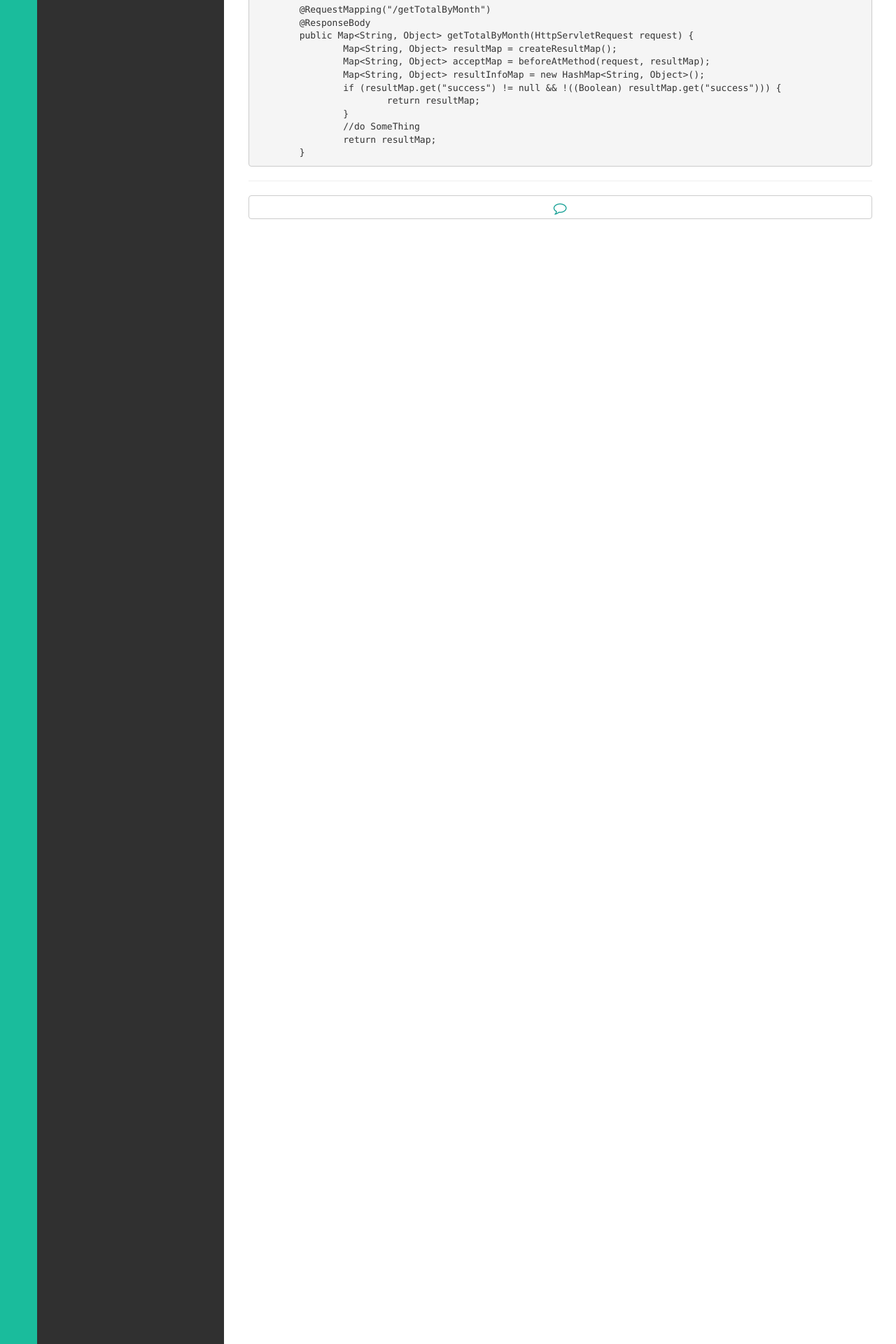
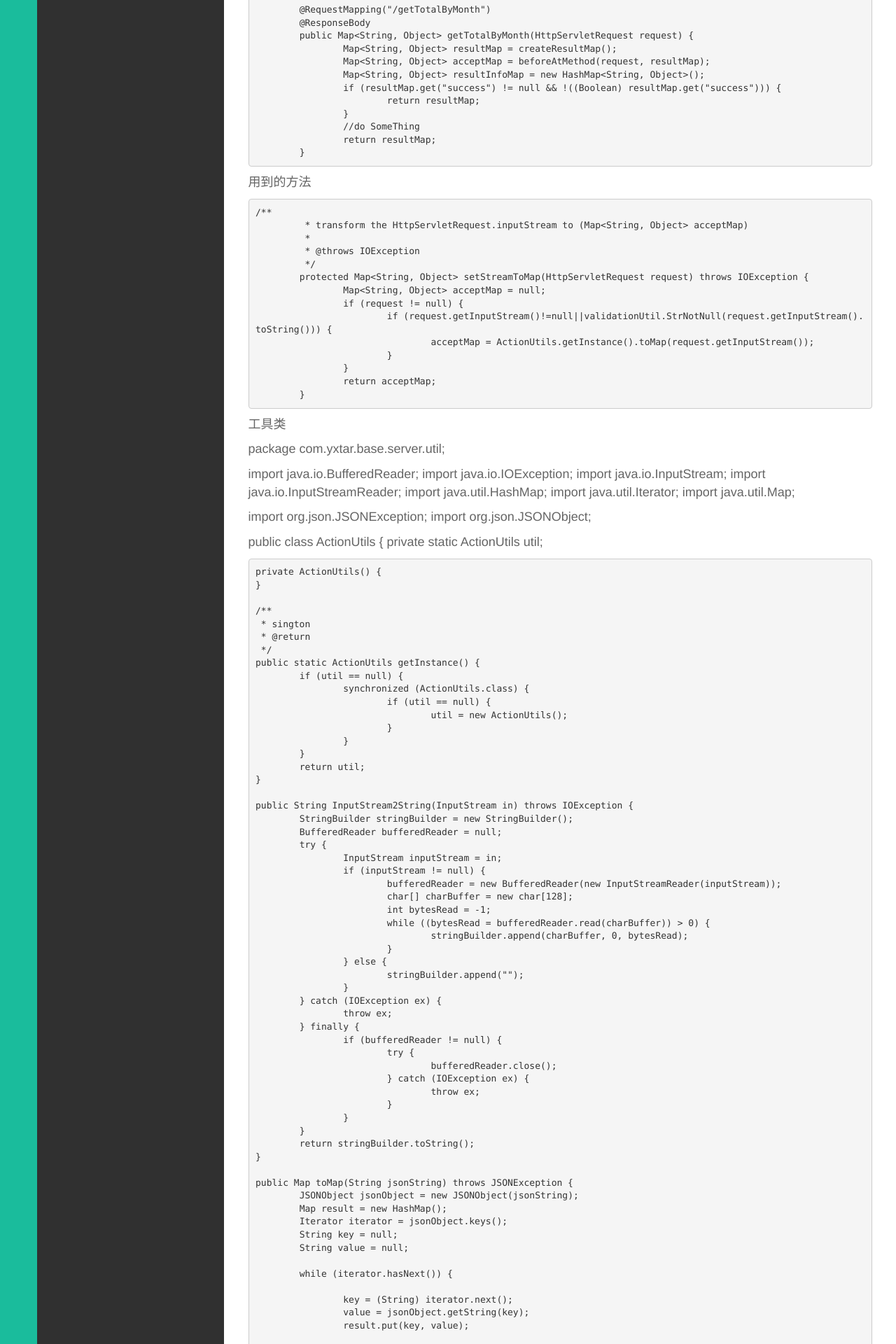
Before and after one commit to simplelist/simplelist.github.io, a Jekyll site: the page built from _posts/技术/2015-06-30-DeCrypt.md, in a window 1280 px wide. Shown: the part 719-2639 px from the top of the page at 70% size. Built offline with Jekyll 4.4.1, drawn with Linux system fonts in a browser that asks for light colours; nearby versions of some CDN libraries; library files that are not in the unit come from our copies; some of the changed text lies outside the part shown.

Commit message:
util method class

````diff
--- a/_posts/技术/2015-06-30-DeCrypt.md
+++ b/_posts/技术/2015-06-30-DeCrypt.md
@@ -51,3 +51,137 @@ protected  Map<String, Object> beforeAtMethod(HttpServletRequest request, Map<St
 		return resultMap;
 	}
 ```
+
+用到的方法
+```
+/**
+	 * transform the HttpServletRequest.inputStream to (Map<String, Object> acceptMap)
+	 *
+	 * @throws IOException
+	 */
+	protected Map<String, Object> setStreamToMap(HttpServletRequest request) throws IOException {
+		Map<String, Object> acceptMap = null;
+		if (request != null) {
+			if (request.getInputStream()!=null||validationUtil.StrNotNull(request.getInputStream().toString())) {
+				acceptMap = ActionUtils.getInstance().toMap(request.getInputStream());
+			}
+		}
+		return acceptMap;
+	}
+```
+
+工具类
+
+package com.yxtar.base.server.util;
+
+import java.io.BufferedReader;
+import java.io.IOException;
+import java.io.InputStream;
+import java.io.InputStreamReader;
+import java.util.HashMap;
+import java.util.Iterator;
+import java.util.Map;
+
+import org.json.JSONException;
+import org.json.JSONObject;
+
+public class ActionUtils {
+	private static ActionUtils util;
+
+	private ActionUtils() {
+	}
+
+	/**
+	 * sington
+	 * @return
+	 */
+	public static ActionUtils getInstance() {
+		if (util == null) {
+			synchronized (ActionUtils.class) {
+				if (util == null) {
+					util = new ActionUtils();
+				}
+			}
+		}
+		return util;
+	}
+
+	public String InputStream2String(InputStream in) throws IOException {
+		StringBuilder stringBuilder = new StringBuilder();
+		BufferedReader bufferedReader = null;
+		try {
+			InputStream inputStream = in;
+			if (inputStream != null) {
+				bufferedReader = new BufferedReader(new InputStreamReader(inputStream));
+				char[] charBuffer = new char[128];
+				int bytesRead = -1;
+				while ((bytesRead = bufferedReader.read(charBuffer)) > 0) {
+					stringBuilder.append(charBuffer, 0, bytesRead);
+				}
+			} else {
+				stringBuilder.append("");
+			}
+		} catch (IOException ex) {
+			throw ex;
+		} finally {
+			if (bufferedReader != null) {
+				try {
+					bufferedReader.close();
+				} catch (IOException ex) {
+					throw ex;
+				}
+			}
+		}
+		return stringBuilder.toString();
+	}
+
+	public Map toMap(String jsonString) throws JSONException {
+		JSONObject jsonObject = new JSONObject(jsonString);
+		Map result = new HashMap();
+		Iterator iterator = jsonObject.keys();
+		String key = null;
+		String value = null;
+
+		while (iterator.hasNext()) {
+
+			key = (String) iterator.next();
+			value = jsonObject.getString(key);
+			result.put(key, value);
+
+		}
+		return result;
+
+	}
+
+	public Map toMap(InputStream in) {
+		String jsonString = null;
+		try {
+			jsonString = InputStream2String(in);
+		} catch (IOException e) {
+			e.printStackTrace();
+		}
+		Map result = new HashMap();
+		JSONObject jsonObject = null;
+		try {
+			jsonObject = new JSONObject(jsonString);
+		} catch (JSONException e) {
+			e.printStackTrace();
+		}
+
+		Iterator iterator = jsonObject.keys();
+		String key = null;
+		String value = null;
+		while (iterator.hasNext()) {
+			key = (String) iterator.next();
+			try {
+				value = jsonObject.getString(key);
+			} catch (JSONException e) {
+				e.printStackTrace();
+			}
+			result.put(key, value);
+		}
+		return result;
+
+	}
+}
+```
````
